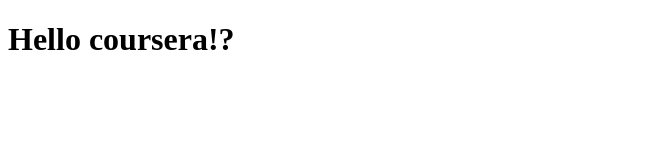
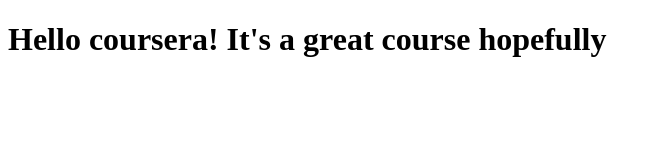
Before and after one commit to Joshuaadelowo/coursera-test, a plain HTML site: page site/index.html in a window 1280 px wide. Shown: the whole page, without its empty margins (0-661 px from the left). Drawn offline with Linux system fonts and the light colour scheme.

Commit message:
small addition to page.

```diff
--- a/site/index.html
+++ b/site/index.html
@@ -6,6 +6,6 @@
 	<title></title>
 </head>
 <body>
-<h1>Hello coursera!?</h1>
+<h1>Hello coursera! It's a great course hopefully</h1>
 </body>
 </html>
```
